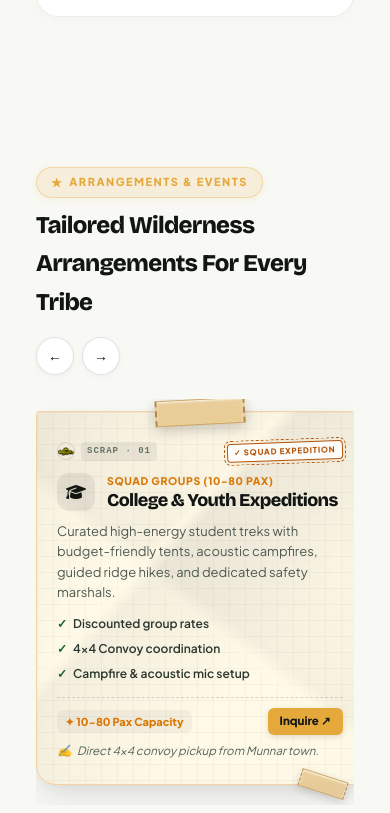
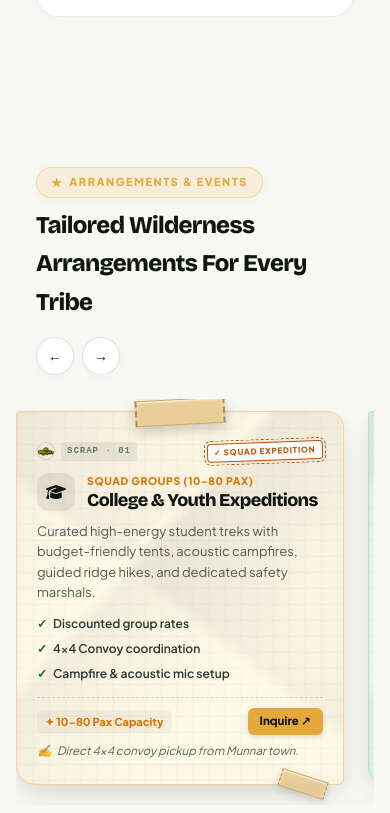
Before and after one commit to AmanTShekar/aanandham.go, a Next.js app: page / in a window 390 px wide. Shown: the part 9891-10704 px from the top of the page. Built offline with nearby package versions, Linux system fonts and the light colour scheme.

Commit message:
feat: make Arrangements & Events slider track full bleed across viewport with end-to-end scroll travel and zero container cutoff

```diff
--- a/src/app/page.jsx
+++ b/src/app/page.jsx
@@ -2917,7 +2917,7 @@ export default function HomePage() {
                 8. CUSTOM ARRANGEMENTS & EVENTS (Interactive Cork Notice Board)
             ───────────────────────────────────────────────────────────── */}
             {/* ─────────────────────────────────────────────────────────────
-                8. CUSTOM ARRANGEMENTS & EVENTS (Space-Saving Roughed Paper Scraps Slider)
+                8. CUSTOM ARRANGEMENTS & EVENTS (Full-Bleed Space-Saving Roughed Paper Scraps Slider)
             ───────────────────────────────────────────────────────────── */}
             <motion.section
                 id="arrangements"
@@ -2925,12 +2925,11 @@ export default function HomePage() {
                 whileInView="visible"
                 viewport={{ once: true, margin: "-60px" }}
                 variants={sectionReveal}
-                style={{ position: 'relative', padding: '70px clamp(16px, 3.5vw, 40px)', background: '#F8F9F5' }}
-            >
-                <div style={{ maxWidth: '1240px', margin: '0 auto', width: '100%' }}>
-
-                    {/* Header Row with Title & Slider Controls */}
-                    <div style={{ display: 'flex', justifyContent: 'space-between', alignItems: 'flex-end', flexWrap: 'wrap', gap: '16px', marginBottom: '24px' }}>
+                style={{ position: 'relative', padding: '70px 0', background: '#F8F9F5', width: '100%', overflow: 'hidden' }}
+            >
+                {/* Header Row with Centered Max-Width */}
+                <div style={{ maxWidth: '1240px', margin: '0 auto 24px', padding: '0 clamp(16px, 3.5vw, 40px)', width: '100%', boxSizing: 'border-box' }}>
+                    <div style={{ display: 'flex', justifyContent: 'space-between', alignItems: 'flex-end', flexWrap: 'wrap', gap: '16px' }}>
                         <div>
                             <div className="star-badge" style={{ marginBottom: '8px' }}>
                                 <span className="star-icon">★</span> ARRANGEMENTS & EVENTS
@@ -2945,7 +2944,7 @@ export default function HomePage() {
                             <button
                                 onClick={() => {
                                     const el = document.getElementById('events-slider-track');
-                                    el?.scrollBy({ left: -340, behavior: 'smooth' });
+                                    el?.scrollBy({ left: -360, behavior: 'smooth' });
                                 }}
                                 aria-label="Previous Event"
                                 style={{
@@ -2970,7 +2969,7 @@ export default function HomePage() {
                             <button
                                 onClick={() => {
                                     const el = document.getElementById('events-slider-track');
-                                    el?.scrollBy({ left: 340, behavior: 'smooth' });
+                                    el?.scrollBy({ left: 360, behavior: 'smooth' });
                                 }}
                                 aria-label="Next Event"
                                 style={{
@@ -2994,9 +2993,21 @@ export default function HomePage() {
                             </button>
                         </div>
                     </div>
-
-                    {/* Roughed Paper Scraps Horizontal Track */}
-                    <div id="events-slider-track" className="events-horizontal-track" style={{ paddingTop: '16px', paddingBottom: '16px' }}>
+                </div>
+
+                {/* Full-Bleed Roughed Paper Scraps Horizontal Track */}
+                <div
+                    id="events-slider-track"
+                    className="events-horizontal-track"
+                    style={{
+                        paddingLeft: 'max(clamp(16px, 3.5vw, 40px), calc((100vw - 1240px) / 2 + clamp(16px, 3.5vw, 40px)))',
+                        paddingRight: 'max(clamp(16px, 3.5vw, 40px), calc((100vw - 1240px) / 2 + clamp(16px, 3.5vw, 40px)))',
+                        paddingTop: '16px',
+                        paddingBottom: '20px',
+                        width: '100%',
+                        boxSizing: 'border-box'
+                    }}
+                >
                     {EVENT_ARRANGEMENTS.map((ev, idx) => (
                         <motion.div
                             key={idx}
@@ -3179,7 +3190,8 @@ export default function HomePage() {
                             </div>
                         </motion.div>
                     ))}
-                    </div>
+                    {/* End Spacer */}
+                    <div style={{ flex: '0 0 24px', minWidth: '24px' }} />
                 </div>
             </motion.section>
 
```
Lines whose indentation alone changed are shown as unchanged.
